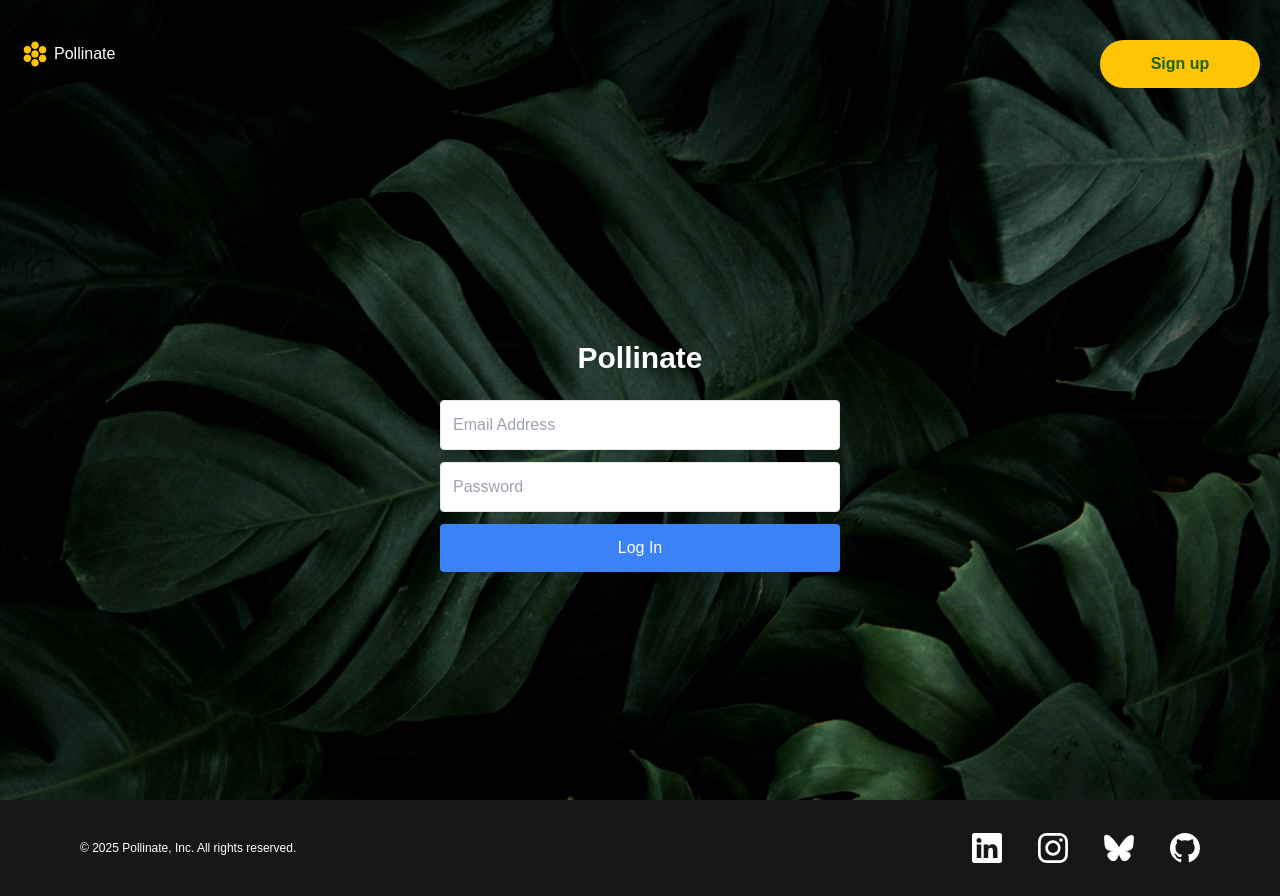
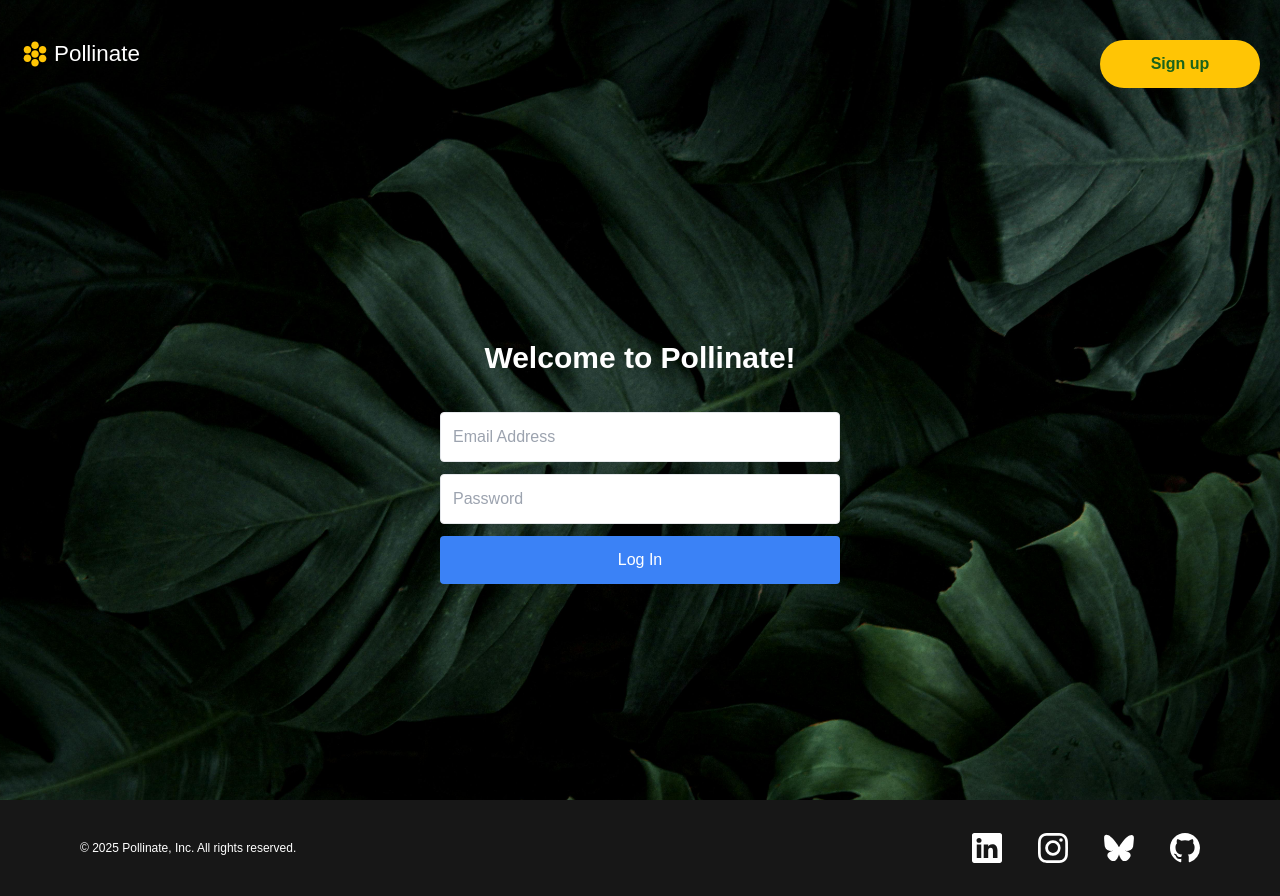
Before and after one commit to JaymeeCasabuena/Flora_Map, a Next.js app: page /login in a window 1280 px wide. Built offline with nearby package versions, Linux system fonts and the light colour scheme; a web font is replaced by a local one.

Commit message:
Task: Minor UI changes

```diff
--- a/app/login/page.tsx
+++ b/app/login/page.tsx
@@ -19,7 +19,7 @@
   return (
     <div className="w-full h-screen">
       <div className="flex flex-row justify-between items-center p-5">
-        <div className="flex items-center gap-1">
+        <div className="logo flex items-center gap-1">
           <svg
             xmlns="http://www.w3.org/2000/svg"
             width="30"
@@ -67,7 +67,9 @@
       </div>
       <div className="flex justify-center mt-52">
         <div className="max-w-md left-1/2 p-6">
-          <h1 className="text-3xl font-bold text-center mb-6">Pollinate</h1>
+          <h1 className="text-3xl font-bold text-center mb-9">
+            Welcome to Pollinate!
+          </h1>
           {errorMessage && (
             <div className="bg-red-500 text-white p-3 mb-4 rounded text-center">
               {errorMessage}
```
